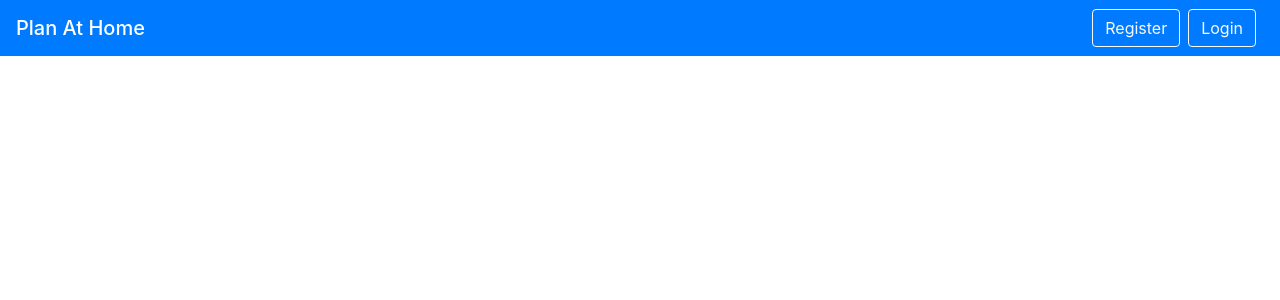
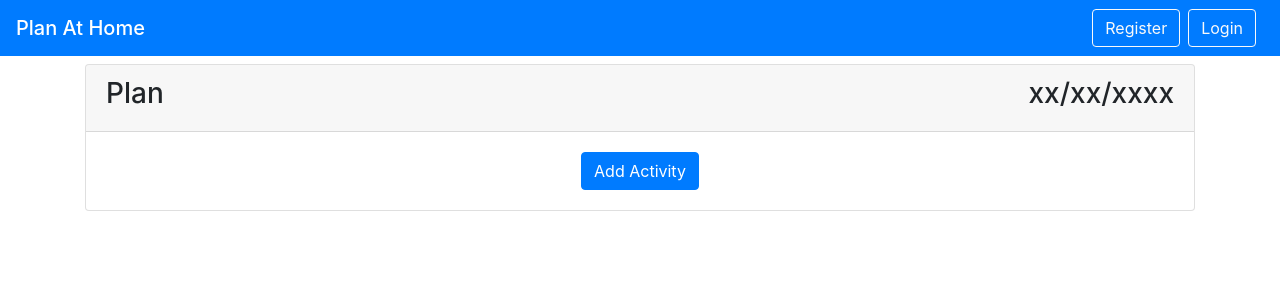
Before and after one commit to BevilKunG/plan-at-home, a React (Create React App) app in the folder client/: page /plann in a window 1280 px wide. Shown: the top 300 px of the page. Built offline with nearby package versions, Linux system fonts and the light colour scheme.

Commit message:
develop on plan card

```diff
--- a/client/src/App.js
+++ b/client/src/App.js
@@ -1,5 +1,5 @@
 import React, {Component} from 'react'
-import {BrowserRouter,Switch ,Route} from 'react-router-dom'
+import {BrowserRouter,Switch} from 'react-router-dom'
 import Layout from './components/Layout'
 import {Home, Register, Login, Plan} from './pages'
 import {PublicRoute, PrivateRoute} from './components/Route'
@@ -37,6 +37,9 @@ class App extends Component {
                         <PrivateRoute
                             path="/plan"
                             component={Plan}/>
+                        <PublicRoute
+                            path="/plann"
+                            component={Plan}/>
                     </Switch>
                 </Layout>
             </BrowserRouter>
--- a/client/src/components/Plan/PlanCard.js
+++ b/client/src/components/Plan/PlanCard.js
@@ -2,8 +2,21 @@ import React from 'react'
 
 const PlanCard = () => {
     return (
-        <div>
+        <div className="card">
+            <div className="card-header">
+                <div className="d-flex flex-row justify-content-between">
+                    <h3 className="">Plan</h3>
+                    <div className="">
+                        <h3>xx/xx/xxxx</h3>
+                    </div>
+                </div>
+            </div>
 
+            <div className="card-body">
+                <div className="text-center">
+                    <button className="btn btn-primary">Add Activity</button>
+                </div>
+            </div>
         </div>
     )
 }
--- /dev/null
+++ b/client/src/components/Plan/index.js
@@ -0,0 +1 @@
+export {default as PlanCard} from './PlanCard'
--- a/client/src/pages/Plan/Plan.js
+++ b/client/src/pages/Plan/Plan.js
@@ -1,9 +1,12 @@
 import React from 'react'
+import {PlanCard} from '../../components/Plan'
 
 const Plan = () => {
     return (
         <div>
-            <h1>Plan</h1>
+            <div className="mx-auto my-2">
+                <PlanCard />
+            </div>
         </div>
     )
 }
```
